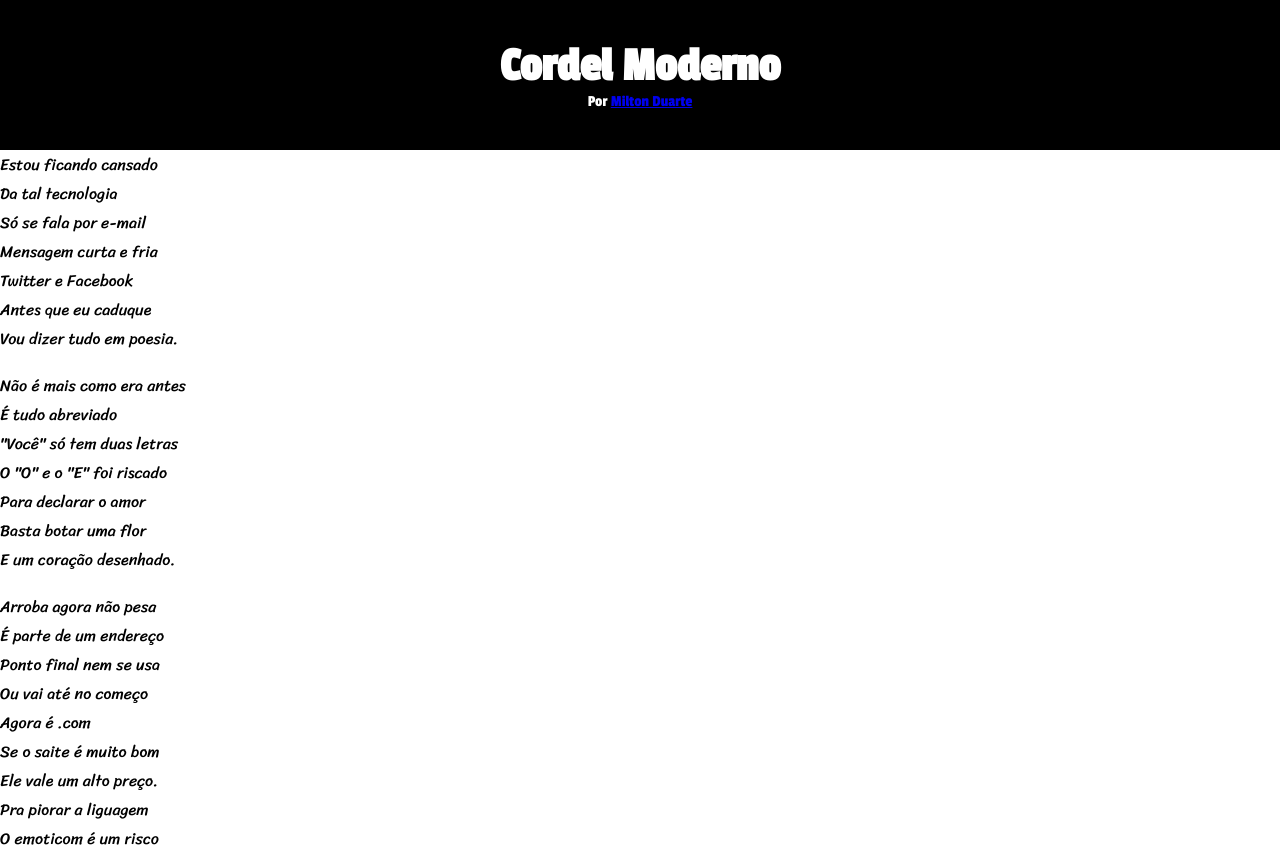
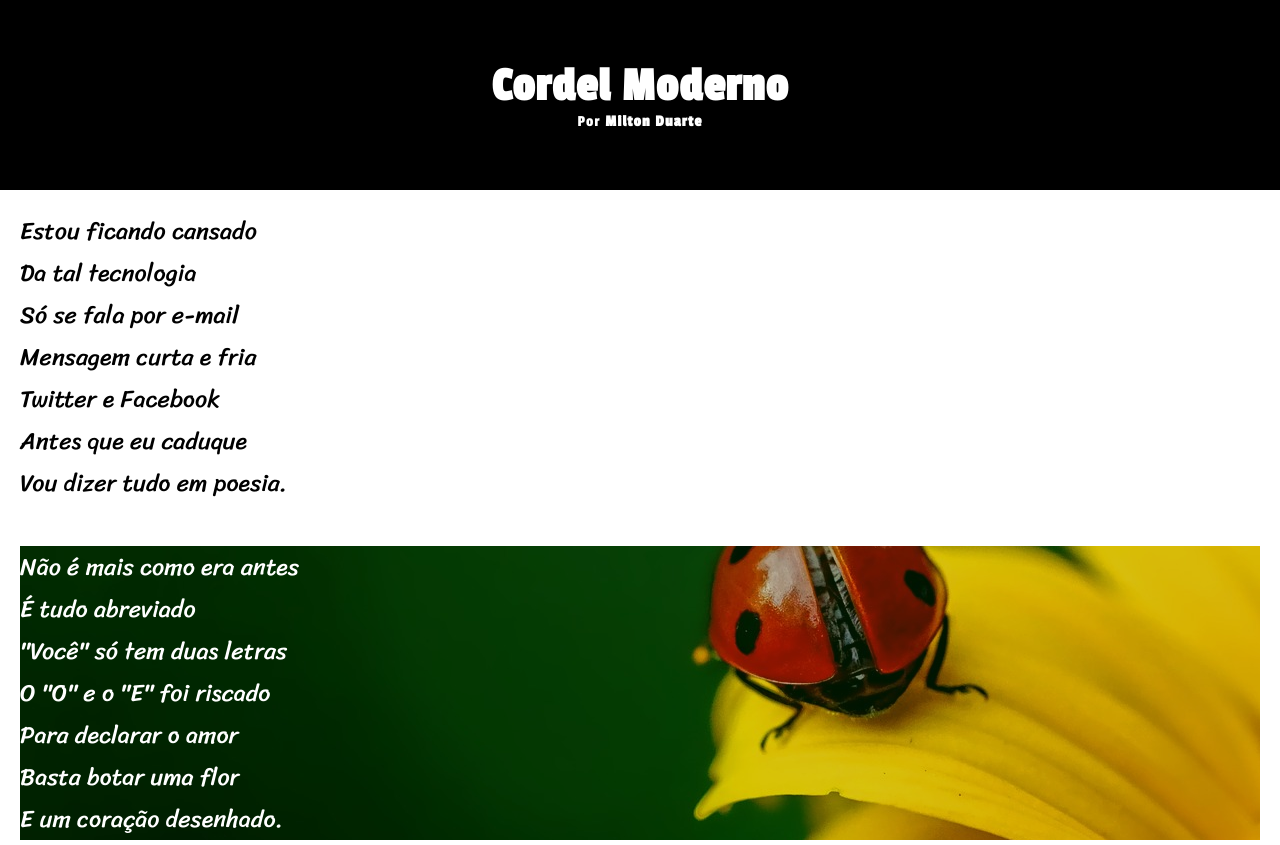
Before and after one commit to matheuszu/html-css, a plain HTML site: page desafios/d012/cordel.html in a window 1280 px wide. Shown: the top 845 px of the page. Drawn offline with Linux system fonts and the light colour scheme.

Commit message:
cordel 1.0

```diff
--- a/desafios/d012/cordel.html
+++ b/desafios/d012/cordel.html
@@ -10,9 +10,10 @@
 <body>
     <header>
         <h1>Cordel Moderno</h1>
-        <p>Por <a href="https://www.recantodasletras.com.br/poesias/3186743">Milton Duarte</a></p>
+        <p>Por <a href="https://www.recantodasletras.com.br/poesias/3186743" target="_blank">Milton Duarte</a></p>
     </header>
     <main>
+        <section class="estrofe">
             <p>Estou ficando cansado<br>
                 Da tal tecnologia<br>
                 Só se fala por e-mail<br>
@@ -21,9 +22,11 @@
                 Antes que eu caduque<br>
                 Vou dizer tudo em poesia.
             </p>
+        </section>
 
         <br>
 
+        <section id="principal">
             <p>Não é mais como era antes<br>
                 É tudo abreviado<br>
                 "Você" só tem duas letras<br>
@@ -32,9 +35,11 @@
                 Basta botar uma flor<br>
                 E um coração desenhado.
             </p>
+        </section>
 
             <br>
 
+            <section class="estrofe">
                 <p>
                     Arroba agora não pesa<br>
                     É parte de um endereço<br>
@@ -53,9 +58,11 @@
                     Pra entender como fica<br>
                     Decifre esse rabisco.
                 </p>
+            </section>
 
             <br>
 
+            <section id="principal2">
                 <p>
                     Tenho saudade das cartas<br>
                     Escritas com a própria mão<br>
@@ -65,9 +72,11 @@
                     Era texto de verdade<br>
                     Nas linhas do coração.
                 </p>
+            </section>
 
             <br>
 
+            <section class="estrofe">
                 <p>
                     Agora, escrevo e envio<br>
                     Chegando na mesma hora<br>
@@ -86,9 +95,7 @@
                     Seus lábios são aparelhos<br>
                     Deixe que Deus interprete.
                 </p>
-
-
-
+            </section>
     </main>
 </body>
 </html>
--- a/desafios/d012/estilo/style.css
+++ b/desafios/d012/estilo/style.css
@@ -13,18 +13,39 @@
 header {
     font-family: 'Passion One', 'cursive';
     font-weight: normal;
-    text-decoration: none;
     text-align: center;
+    letter-spacing: 1.2px;
     background-color: black;
     color: white;
-    padding-top: 40px;
-    padding-bottom: 40px;
+    padding-top: 60px;
+    padding-bottom: 60px;
 }
 
 header > h1 {
     font-size: 3em;
 }
 
-main p {
+header  a {
+    color: white;
+    text-decoration: none;
+    font-weight: bold;
+}
+
+main {
     font-family: 'Sriracha', 'cursive';
+    padding: 20px;
+    font-size: 1.5em;
 }
+
+section#principal {
+    background-image: url('../imagens/background001.jpg');
+    background-position: center center;
+    background-repeat: no-repeat;
+    background-attachment: fixed;
+}
+
+section#principal > p {
+    color: white;
+    background-color: rgba(0, 128, 0, 0.151)
+    ;
+}
```
Lines whose indentation alone changed are shown as unchanged.
